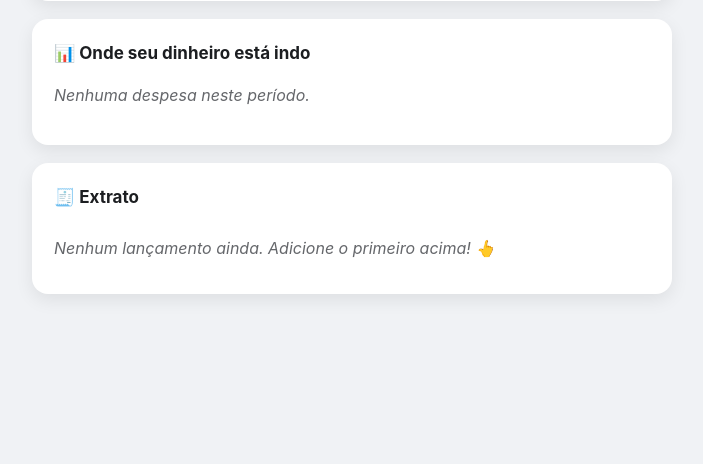
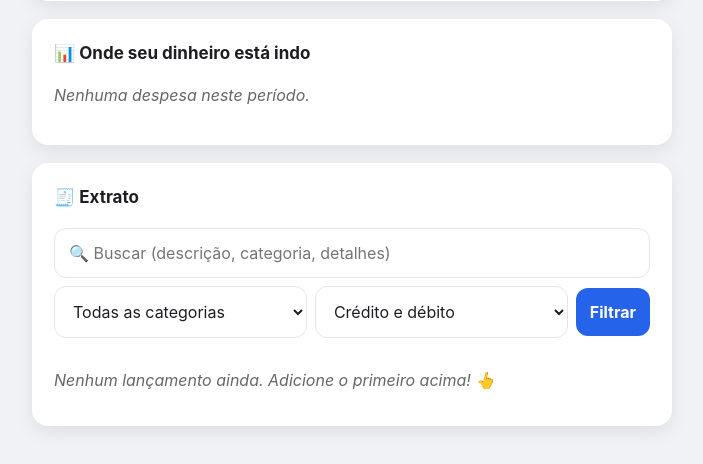
Before and after one commit to wotocoskig/whereMyCash, a Flask app: page / in a window 1280 px wide. Shown: the part 858-1322 px from the top of the page, without its empty margins (288-991 px from the left). Before the commit the page ends 1155 px from the top, so only its background shows below. Run offline with Flask 3, Linux system fonts and the light colour scheme; the visitor is signed in with stand-in values (Sample User, id 1); data that the repository does not hold is empty.

Commit message:
feat: busca e filtros no extrato (texto, categoria, credito/debito)
- Campo de busca por descricao/categoria/detalhes
- Filtro por categoria e por forma de pagamento (credito/debito)
- Filtros afetam so a lista do extrato; cards e grafico seguem o mes
- Mensagem contextual quando o filtro nao encontra nada
- Botao para limpar filtros

```diff
--- a/app.py
+++ b/app.py
@@ -250,19 +250,20 @@ def index():
     # Lista personalizada de categorias: as que o próprio usuário já usou.
     categorias = sorted({t["categoria"] for t in todas if t["categoria"]}, key=str.lower)
 
+    # Recorte do mês: alimenta os cards de resumo, o gráfico e o status de pagamento.
     if mes_sel != 'todos':
-        transacoes = [t for t in todas if t["data"] and t["data"].startswith(mes_sel)]
+        tx_mes = [t for t in todas if t["data"] and t["data"].startswith(mes_sel)]
     else:
-        transacoes = todas
+        tx_mes = todas
 
-    total_receitas = sum(t["valor"] for t in transacoes if t["tipo"] == "RECEITA")
-    total_despesas = sum(t["valor"] for t in transacoes if t["tipo"] == "DESPESA")
+    total_receitas = sum(t["valor"] for t in tx_mes if t["tipo"] == "RECEITA")
+    total_despesas = sum(t["valor"] for t in tx_mes if t["tipo"] == "DESPESA")
     saldo = total_receitas - total_despesas
 
     # Status de pagamento dos gastos: crédito = ainda a pagar; o resto já foi pago
     # (débito ou lançamentos antigos sem forma definida).
     total_a_pagar = sum(
-        t["valor"] for t in transacoes
+        t["valor"] for t in tx_mes
         if t["tipo"] == "DESPESA" and t["forma"] == "CREDITO"
     )
     total_pago = total_despesas - total_a_pagar
@@ -270,7 +271,7 @@ def index():
 
     # Gastos por categoria (só DESPESA) para o gráfico
     gastos = {}
-    for t in transacoes:
+    for t in tx_mes:
         if t["tipo"] == "DESPESA":
             gastos[t["categoria"]] = gastos.get(t["categoria"], 0) + t["valor"]
 
@@ -285,9 +286,32 @@ def index():
         for cat, total in sorted(gastos.items(), key=lambda x: x[1], reverse=True)
     ]
 
+    # Extrato: parte do recorte do mês e aplica busca + filtros de categoria/forma.
+    q = request.args.get('q', '').strip()
+    cat_sel = request.args.get('cat', '')
+    forma_sel = request.args.get('forma', '')
+
+    extrato = tx_mes
+    if cat_sel:
+        extrato = [t for t in extrato if t["categoria"] == cat_sel]
+    if forma_sel in ('CREDITO', 'DEBITO'):
+        extrato = [
+            t for t in extrato
+            if t["tipo"] == "DESPESA"
+            and (t["forma"] or "DEBITO") == forma_sel
+        ]
+    if q:
+        termo = q.lower()
+        extrato = [
+            t for t in extrato
+            if termo in (t["descricao"] or "").lower()
+            or termo in (t["categoria"] or "").lower()
+            or termo in (t["detalhes"] or "").lower()
+        ]
+
     return render_template(
         'index.html',
-        transacoes=transacoes,
+        transacoes=extrato,
         saldo=saldo,
         total_receitas=total_receitas,
         total_despesas=total_despesas,
@@ -298,6 +322,9 @@ def index():
         meses=meses,
         categorias=categorias,
         mes_sel=mes_sel,
+        q=q,
+        cat_sel=cat_sel,
+        forma_sel=forma_sel,
         hoje=date.today().isoformat(),
     )
 
--- a/templates/index.html
+++ b/templates/index.html
@@ -31,6 +31,12 @@
         .btn-acao { padding: 7px 12px; font-size: 13px; border-radius: 9px; text-decoration: none; display: inline-block; width: auto; margin: 0; border: 1px solid var(--border); background: var(--card-bg); color: var(--text); cursor: pointer; }
         .btn-acao:hover { border-color: var(--accent); }
         .vazio { color: var(--muted); font-style: italic; }
+        .busca { margin-bottom: 14px; }
+        .busca input, .busca select { margin: 4px 0; }
+        .busca-linha { display: flex; gap: 8px; }
+        .busca-linha select { flex: 1; }
+        .busca-linha .btn { width: auto; flex-shrink: 0; }
+        .limpar { display: inline-block; margin-top: 6px; font-size: 13px; }
         @media (max-width: 480px) {
             .stat .num { font-size: 16px; }
             .stat .rotulo { font-size: 10px; }
@@ -150,6 +156,30 @@
     <!-- Extrato -->
     <div class="card">
         <h3>🧾 Extrato {% if mes_sel != 'todos' %}— {{ mes_sel|mes_br }}{% endif %}</h3>
+
+        <!-- Busca e filtros do extrato -->
+        <form class="busca" method="GET" action="/">
+            <input type="hidden" name="mes" value="{{ mes_sel }}">
+            <input type="text" name="q" value="{{ q }}" placeholder="🔍 Buscar (descrição, categoria, detalhes)">
+            <div class="busca-linha">
+                <select name="cat">
+                    <option value="">Todas as categorias</option>
+                    {% for c in categorias %}
+                        <option value="{{ c }}" {% if cat_sel == c %}selected{% endif %}>{{ c }}</option>
+                    {% endfor %}
+                </select>
+                <select name="forma">
+                    <option value="">Crédito e débito</option>
+                    <option value="CREDITO" {% if forma_sel == 'CREDITO' %}selected{% endif %}>Só crédito</option>
+                    <option value="DEBITO" {% if forma_sel == 'DEBITO' %}selected{% endif %}>Só débito</option>
+                </select>
+                <button type="submit" class="btn">Filtrar</button>
+            </div>
+            {% if q or cat_sel or forma_sel %}
+                <a class="link limpar" href="/?mes={{ mes_sel }}">✕ Limpar filtros</a>
+            {% endif %}
+        </form>
+
         <ul class="extrato">
             {% for t in transacoes %}
                 <li>
@@ -175,7 +205,11 @@
                     </span>
                 </li>
             {% else %}
-                <li class="vazio">Nenhum lançamento ainda. Adicione o primeiro acima! 👆</li>
+                {% if q or cat_sel or forma_sel %}
+                    <li class="vazio">Nenhum lançamento encontrado para esse filtro.</li>
+                {% else %}
+                    <li class="vazio">Nenhum lançamento ainda. Adicione o primeiro acima! 👆</li>
+                {% endif %}
             {% endfor %}
         </ul>
     </div>
```
